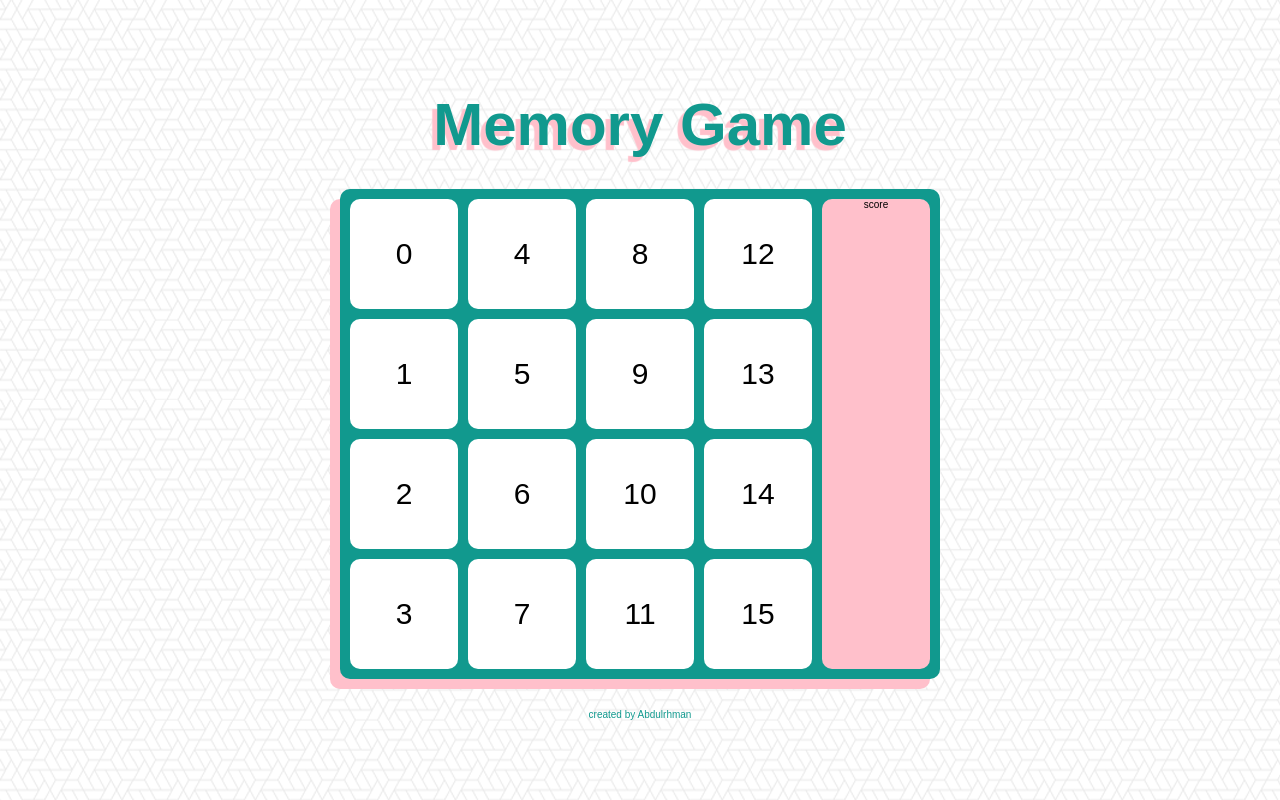
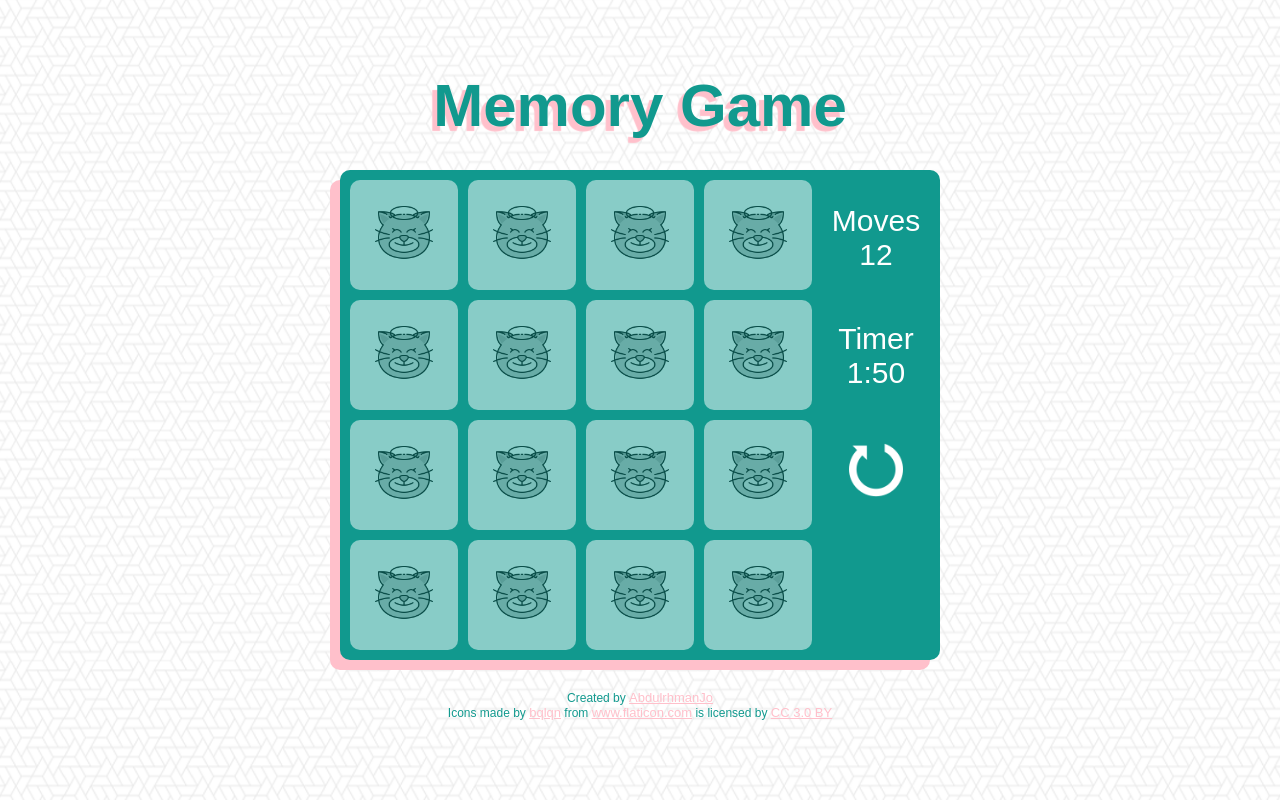
Before and after one commit to AbdulrhmanJo/Memory-Game, a website: page index.html in a window 1280 px wide. Drawn offline with Linux system fonts and the light colour scheme; a web font is replaced by a local one.

Commit message:
improve the layout and add basic functionality

```diff
--- a/index.html
+++ b/index.html
@@ -1,5 +1,6 @@
 <!DOCTYPE html>
 <html lang="en">
+
 <head>
     <meta charset="UTF-8">
     <meta name="viewport" content="width=device-width, initial-scale=1.0">
@@ -8,15 +9,37 @@
     <link rel="stylesheet" href="css/style.css">
     <title>Memory Game</title>
 </head>
+
 <body>
 
     <h1 class="heading-1">Memory Game</h1>
 
     <div class="container">
-
+        <div class="score">
+            <div class="score__moves">
+                <span>Moves</span>
+                <span>12</span>
+            </div>
+            <div class="score__timer">
+                <span>Timer</span>
+                <span>1:50</span>
+            </div>
+            <div class="score__reset">
+                <img src="img/reset.png" alt="reset">
+            </div>
+        </div>
     </div>
 
-    <p>created by Abdulrhman</p>
+    <div class="copyright">
+        <p>Created by <a href="https://github.com/AbdulrhmanJo/Memory-Game">AbdulrhmanJo</a></p>
+        <div>Icons made by <a href="https://www.flaticon.com/authors/bqlqn" title="bqlqn">bqlqn</a> from <a
+                href="https://www.flaticon.com/" title="Flaticon">www.flaticon.com</a> is licensed by <a
+                href="http://creativecommons.org/licenses/by/3.0/" title="Creative Commons BY 3.0" target="_blank">CC
+                3.0
+                BY</a></div>
+    </div>
+
     <script src="js/app.js"></script>
 </body>
+
 </html>
--- a/js/app.js
+++ b/js/app.js
@@ -1,15 +1,87 @@
+(function() {
+  //------------DATA MODEL-----------
+
+  var data = {
+    moves: 0,
+    cards: [],
+
+    addcard: function(card) {
+      this.cards.push(card);
+    },
+
+    getAllcards: function() {
+      return cards;
+    },
+
+    init: function() {
+      console.log(this.cards);
+    }
+  };
+
+  //------------controller MODEL-----------
+
+  var controller = {
+    // 1- create card
+    createCards: function() {
+      let counter = 0;
+      while (counter < 2) {
+        for (let i = 1; i <= 8; i++) {
+          const cardContainer = document.createElement("div");
+          cardContainer.classList.add("card__container");
+          cardContainer.innerHTML = `<div class="card__face card__face--front"></div>
+                                           <div class="card__face card__face--back">
+                                                <img src="img/${i}-cat.png" alt="cat">
+                                           </div>`;
+          // 2- add cards to card array
+          data.addcard(cardContainer);
+        }
+        counter++;
+      }
+      interface.render();
+    },
+
+    // 3- add the card to UI
+
+    getCards: function() {
+      return data.cards;
+    },
+
+    init: function() {
+      this.createCards();
+      //   interface.init();
+      //   data.init();
+    }
+  };
+
+  //------------interface MODEL-----------
+
+  var interface = {
+    init: function() {},
+
+    render: function() {
+      const container = document.querySelector(".container");
+      const cards = controller.getCards();
+      cards.forEach(card => {
+        container.appendChild(card);
+      });
+    }
+  };
+
+  controller.init();
+})();
+
 const container = document.querySelector(".container");
 
-for(let i = 0; i< 16; i++){
-    const el = document.createElement("div");
-    el.textContent = i;
-    el.classList.add("card");
-    el.style.color = "black";
-    el.style.backgroundColor = "white";
-    container.appendChild(el);
-}
+// for (let i = 0; i < 16; i++) {
+//   const el = document.createElement("div");
+//   el.classList.add("card");
+//   el.style.color = "black";
+//   el.style.backgroundColor = "white";
+//   el.style.backgroundImage = "url('img/025-cat.png')";
+//   container.appendChild(el);
+// }
 
-const score = document.createElement("div");
-score.textContent = "score";
-score.classList.add("score");
-container.appendChild(score);
+// // const score = document.createElement("div");
+// score.textContent = "score";
+// score.classList.add("score");
+// container.appendChild(score);
--- a/sass/main.scss
+++ b/sass/main.scss
@@ -16,9 +16,11 @@ body {
   width: 100%;
   color: white;
   font-family: "Saira Stencil One", sans-serif;
-  background-image: url(../img/what-the-hex.png),
-    linear-gradient(to right, #11998e, #38ef7d);
+  background-image: url(../img/what-the-hex.png);
   text-align: center;
+
+  animation: gradientBG 3s linear infinite;
+  background-size: 30%;
 
   display: grid;
   grid-template-rows: repeat(3, min-content);
@@ -51,30 +53,111 @@ body {
   box-shadow: -1rem 1rem 0px pink;
   padding: 1rem;
   display: grid;
-  grid-template-rows: repeat(4, 1fr);
+  grid-template-rows: repeat(4, minmax(min-content, 10rem));
   grid-template-columns: repeat(5, 1fr);
   grid-gap: 1rem;
   grid-auto-flow: column;
 }
 
-p {
+.copyright {
+  font-family: sans-serif;
+  font-size: 1.2rem;
+  padding: 2rem;
   padding-top: 1rem;
   grid-row: 3/4;
   grid-column: center-start/center-end;
-  color:  #11998e;
+  color: #11998e;
+
+  a {
+    color: pink;
+    font-size: 1.3rem;
+  }
 }
 
-.card {
-  border-radius: 10px;
+.card__container {
   height: 11rem;
   font-size: 3rem;
-  display: flex;
-  justify-content: center;
-  align-items: center;
+
+  //   background-image: url(../img/025-cat.png);
+  position: relative;
+  cursor: pointer;
+  perspective: 200rem;
+
+  transform-style: preserve-3d;
+
+  &:hover .card__face--front {
+    transform: rotateY(-180deg);
+  }
+
+  &:hover .card__face--back {
+    transform: rotateY(0);
+  }
 }
 
-.score{
-    background-color: pink;
-    grid-row: 1/-1;
-    border-radius: 10px;
+.card__face {
+  position: absolute;
+  height: 100%;
+  width: 100%;
+  backface-visibility: hidden;
+  border-radius: 10px;
+  transition: all 1s ease;
+  background-color: white;
+
+  &--front {
+    background-image: url("../img/001-cat.png");
+    background-position: center;
+    background-size: 70%;
+    background-repeat: no-repeat;
+    filter: grayscale(100%) opacity(50%);
+  }
+
+  &--back {
+    transform: rotateY(180deg);
+    display: flex;
+    justify-content: center;
+    align-items: center;
+    img {
+      height: 80%;
+    }
+  }
 }
+
+.score {
+  //   background-color: pink;
+  grid-row: 1/-1;
+  grid-column: 5/6;
+  border-radius: 10px;
+  height: 100%;
+
+  font-size: 3rem;
+  display: grid;
+  grid-template-rows: repeat(4, 1fr);
+  align-items: center;
+  color: white;
+  &__moves {
+    grid-row: 1/2;
+    display: flex;
+    flex-direction: column;
+  }
+
+  &__timer {
+    grid-row: 2/3;
+    display: flex;
+    flex-direction: column;
+  }
+
+  &__reset {
+    img {
+      width: 50%;
+    }
+  }
+}
+
+@keyframes gradientBG {
+  0% {
+    background-position: top;
+  }
+  100% {
+    background-position: bottom;
+  }
+}
```
Also changed, not shown: css/style.css, img/001-cat.png (added), img/1-cat.png (added), img/2-cat.png (added), img/3-cat.png (added), img/4-cat.png (added), img/5-cat.png (added), img/6-cat.png (added), img/7-cat.png (added), img/8-cat.png (added), img/canvas-orange.jpg (deleted), img/reset.png (added), 1 other file.
